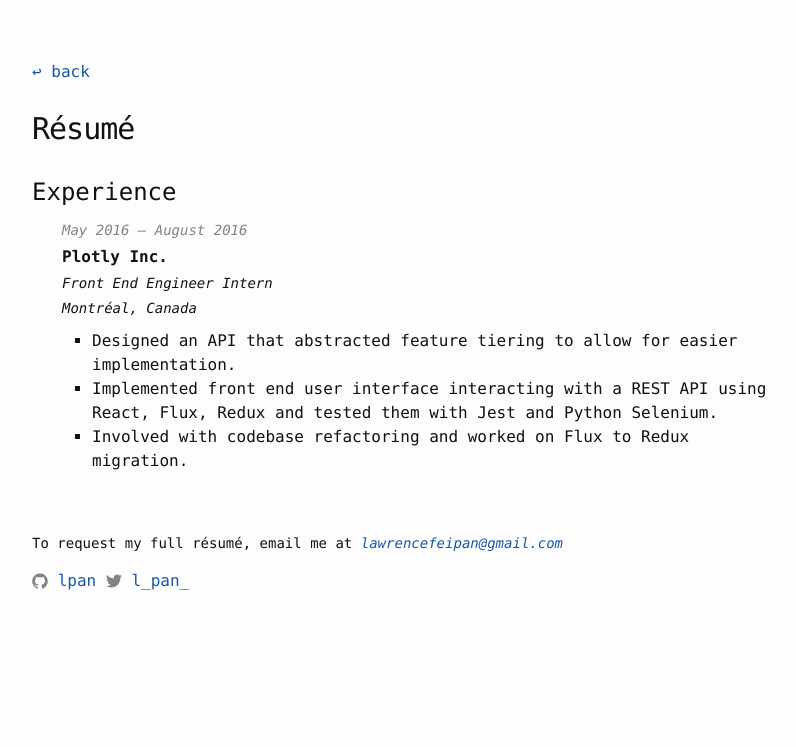
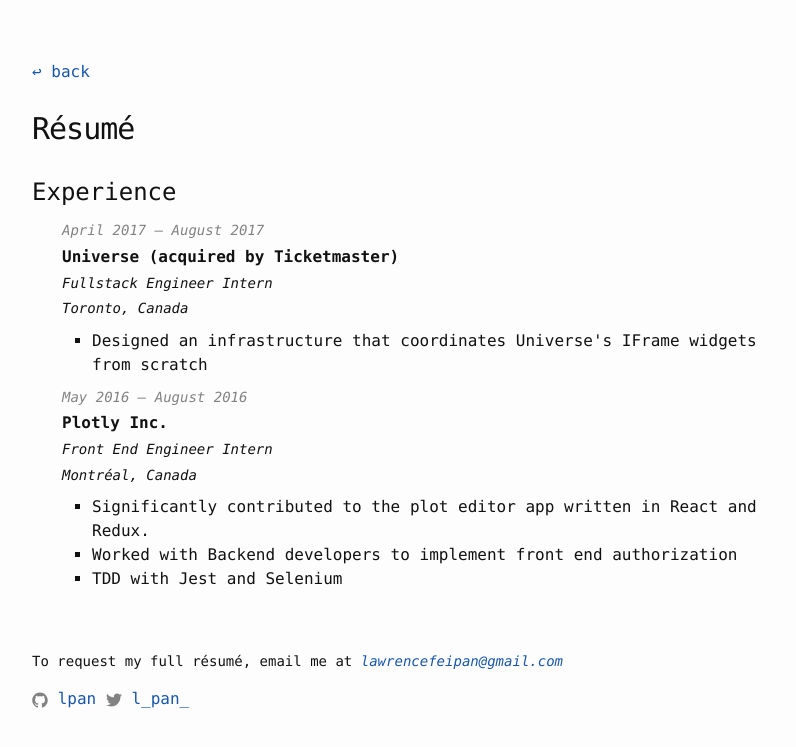
Before and after one commit to lpan/lpan.github.io, a Jekyll site: the page built from resume.html, in a window 1280 px wide. Shown: the top 747 px of the page, without its empty margins (238-1034 px from the left). Built offline with Jekyll 4.4.1, drawn with Linux system fonts in a browser that asks for light colours.

Commit message:
update resume

```diff
--- a/_data/resume.yml
+++ b/_data/resume.yml
@@ -1,4 +1,13 @@
 experiences:
+  - name: "Universe (acquired by Ticketmaster)"
+    position: "Fullstack Engineer Intern"
+    location: "Toronto, Canada"
+    duration:
+      - "April 2017"
+      - "August 2017"
+    summaries:
+      - "Designed an infrastructure that coordinates Universe's IFrame widgets from scratch"
+
   - name: "Plotly Inc."
     position: "Front End Engineer Intern"
     location: "Montréal, Canada"
@@ -6,6 +15,6 @@ experiences:
       - "May 2016"
       - "August 2016"
     summaries:
-      - "Designed an API that abstracted feature tiering to allow for easier implementation."
-      - "Implemented front end user interface interacting with a REST API using React, Flux, Redux and tested them with Jest and Python Selenium."
-      - "Involved with codebase refactoring and worked on Flux to Redux migration."
+      - "Significantly contributed to the plot editor app written in React and Redux."
+      - "Worked with Backend developers to implement front end authorization"
+      - "TDD with Jest and Selenium"
```
